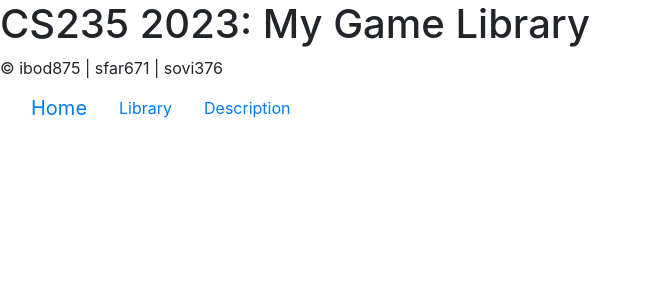
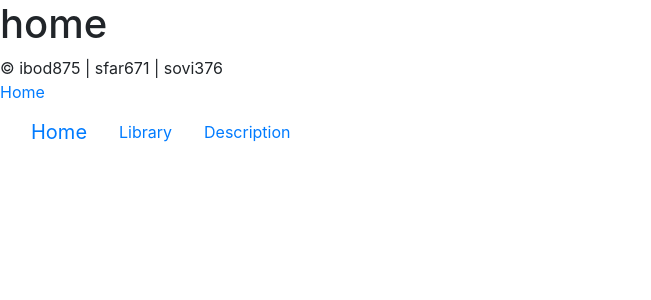
Before and after one commit to IsabelBody/Game-Library, a Flask app: template games/templates/home.html in a window 1280 px wide. Shown: the top 300 px of the page, without its empty margins (0-651 px from the left). Run offline with Flask 3, Linux system fonts and the light colour scheme; the template is opened without the code that fills it, so the values that code supplies are empty.

Commit message:
Created blueprint for homepage

```diff
--- a/games/__init__.py
+++ b/games/__init__.py
@@ -5,6 +5,8 @@ from flask import Flask, render_template
 # TODO: Access to the games should be implemented via the repository pattern and using blueprints, so this can not
 #  stay here!
 from games.domainmodel.model import Game
+
+
 
 
 # TODO: Access to the games should be implemented via the repository pattern and using blueprints, so this can not
@@ -25,6 +27,10 @@ def create_app():
     # Create the Flask app object.
     app = Flask(__name__)
 
+    # creates the ability to redirect to the homepage.
+    from .home import home
+    app.register_blueprint(home.home_blueprint)
+
     @app.route('/')
     def home():
         some_game = create_some_game()
--- /dev/null
+++ b/games/home/__init__.py
@@ -0,0 +1 @@
+# empty, created by ibod875
--- a/games/templates/gameDescription.html
+++ b/games/templates/gameDescription.html
@@ -10,9 +10,10 @@
 <body>
 
       <header id="header">
-              <h1>CS235 2023: My Game Library</h1>
+              <h1>description</h1>
               <div class="copyright">&copy; ibod875 | sfar671 | UPI3 (Write your full names or UPIs)</div>
-            </header>
+          <a href="{{ url_for('home_bp.home') }}">Home</a>
+      </header>
             <div id="container">
               <main id="main">
                 <div class="description">
--- a/games/templates/gameLibrary.html
+++ b/games/templates/gameLibrary.html
@@ -13,8 +13,9 @@
   </head>
   <body>
     <header id="header">
-      <h1>CS235 2023: My Game Library</h1>
+      <h1>game library</h1>
       <div class="copyright">&copy; ibod875 | sfar671 | sovi376</div>
+      <a href="{{ url_for('home_bp.home') }}">Home</a>
     </header>
     <div class="container-fluid">
       <div class="row">
--- a/games/templates/home.html
+++ b/games/templates/home.html
@@ -13,8 +13,9 @@
   </head>
   <body>
     <header id="header">
-      <h1>CS235 2023: My Game Library</h1>
+      <h1>home</h1>
       <div class="copyright">&copy; ibod875 | sfar671 | sovi376</div>
+      <a href="{{ url_for('home_bp.home') }}">Home</a>
     </header>
     <div class="container-fluid">
       <div class="row">
```
Also changed, not shown: games/home/home.py (added, +9 -0 lines).
